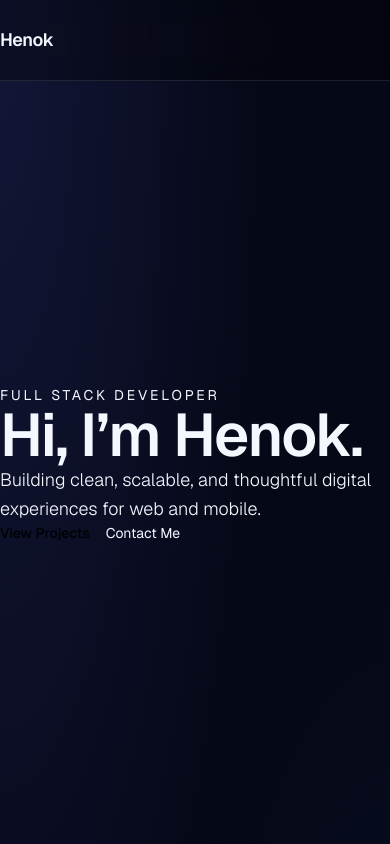
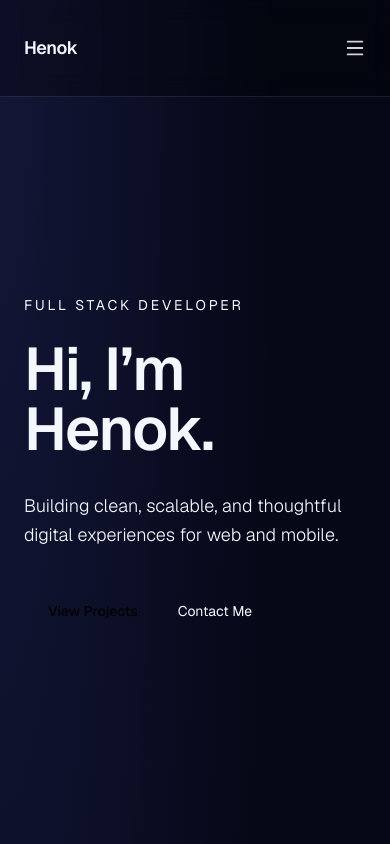
Before and after one commit to Hena-yaris/portfolio-2, a Next.js app: page / in a window 390 px wide. Shown: the top 844 px of the page. Built offline with nearby package versions, Linux system fonts and the light colour scheme.

Commit message:
feat: Build responsive mobile navigation system

```diff
--- a/package.json
+++ b/package.json
@@ -9,6 +9,7 @@
     "lint": "eslint"
   },
   "dependencies": {
+    "lucide-react": "^1.14.0",
     "next": "16.2.6",
     "react": "19.2.4",
     "react-dom": "19.2.4"
--- a/src/app/globals.css
+++ b/src/app/globals.css
@@ -15,11 +15,7 @@
   --card: rgba(255, 255, 255, 0.03);
 }
 
-* {
-  box-sizing: border-box;
-  padding: 0;
-  margin: 0;
-}
+
 
 html {
   scroll-behavior: smooth;
--- a/src/components/layout/Navbar.tsx
+++ b/src/components/layout/Navbar.tsx
@@ -1,7 +1,14 @@
+"use client";
+import { useState } from "react";
+
 import Container from "../ui/Container";
 import { navigationLinks } from "@/src/data/navigation";
 
+import { Menu, X } from "lucide-react";
+
 export default function Navbar() {
+  const [isOpen, setIsOpen] = useState(false);
+
   return (
     <header
       className="
@@ -22,7 +29,7 @@ export default function Navbar() {
             flex
             items-center
             justify-between
-            h-20
+            h-24
           "
         >
           {/* Logo */}
@@ -55,7 +62,54 @@ export default function Navbar() {
               </a>
             ))}
           </nav>
+
+          {/* Mobile Toggle */}
+          <button
+            onClick={() => setIsOpen(!isOpen)}
+            className="
+    md:hidden
+    text-zinc-300
+  "
+          >
+            {isOpen ? <X size={22} /> : <Menu size={22} />}
+          </button>
         </div>
+
+        {/* Mobile Menu */}
+        {isOpen && (
+          <div
+            className="
+                md:hidden
+                pb-6
+                animate-in
+                fade-in
+                duration-300
+              "
+          >
+            <nav
+              className="
+                  flex
+                  flex-col
+                  gap-4
+                "
+            >
+              {navigationLinks.map((link) => (
+                <a
+                  key={link.label}
+                  href={link.href}
+                  onClick={() => setIsOpen(false)}
+                  className="
+            text-zinc-300
+            hover:text-white
+            transition-colors
+          "
+                >
+                  {link.label}
+                </a>
+              ))}
+            </nav>
+          </div>
+        )}
       </Container>
     </header>
   );
```
Also changed, not shown: 1 other file (tests, documents, lock files or other folders).
